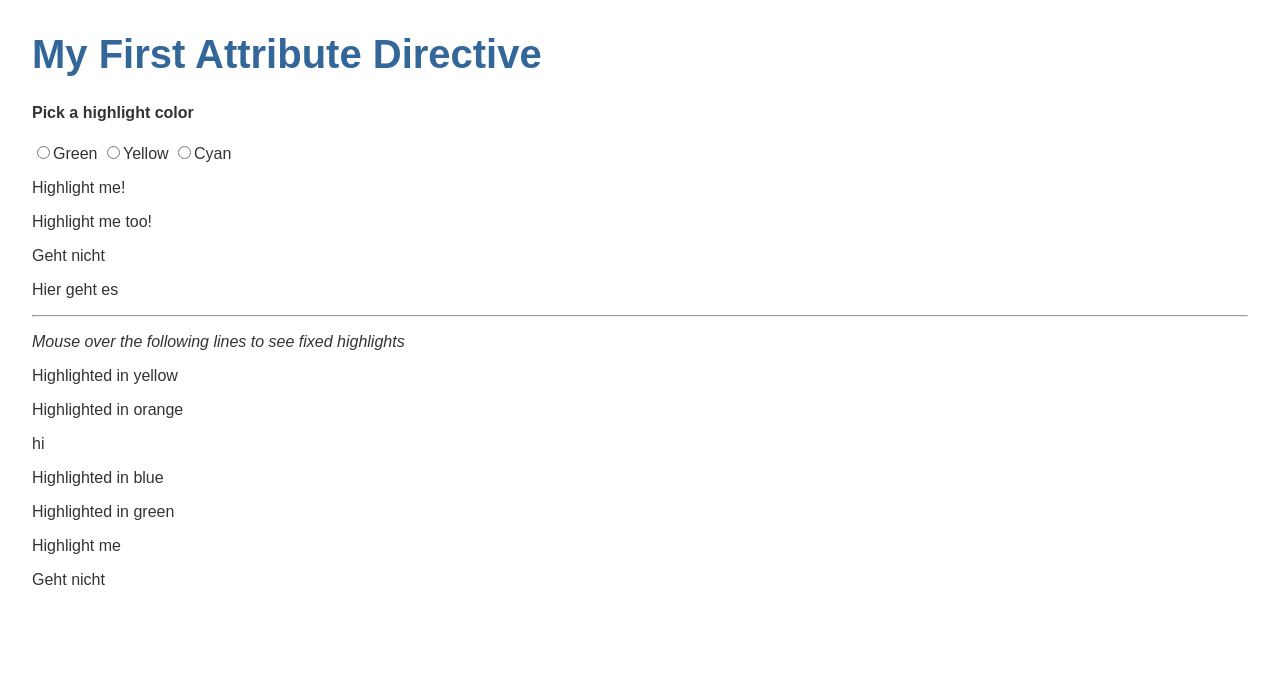
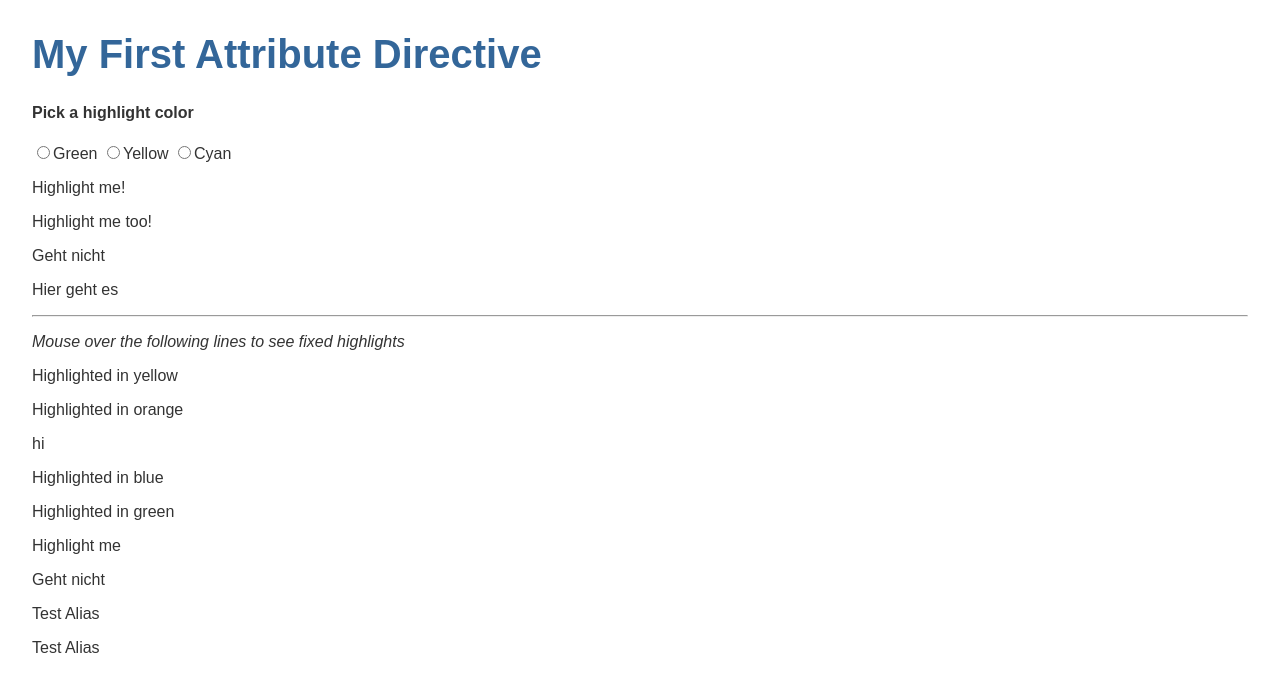
Before and after one commit to haidepzai/Attribute-Directive, an Angular app: page / in a window 1280 px wide. Shown: the top 692 px of the page. Built offline with nearby package versions, Linux system fonts and the light colour scheme.

Commit message:
2 files modified

```diff
--- a/src/app/app.component.html
+++ b/src/app/app.component.html
@@ -42,6 +42,9 @@
 
 <p appHighlight testHighlighter="color">Geht nicht</p>
 
+<p appHighlight irgendeinAlias="cyan">Test Alias</p>
+<p appHighlight [irgendeinAlias]="color">Test Alias</p>
+
 <!--
 Copyright Google LLC. All Rights Reserved.
 Use of this source code is governed by an MIT-style license that
--- a/src/app/highlight.directive.ts
+++ b/src/app/highlight.directive.ts
@@ -21,12 +21,14 @@ export class HighlightDirective {
 
   @Input() testHighlighter: string;
 
+  @Input("irgendeinAlias") testAlias: string;
+
   //Beim Hovern (MouseEnter)
   //Methode hightlight() wird aufgerufen
   //Parameter: Entweder ausgewählte HighLightColor oder DefaultColor (violet) oder einfach nur rot
   @HostListener("mouseenter") onMouseEnter() {
     this.highlight(
-      this.highlightColor || this.defaultColor || this.testHighlighter || "red"
+      this.highlightColor || this.defaultColor || this.testHighlighter || this.testAlias || "red"
     );
   }
 
```
